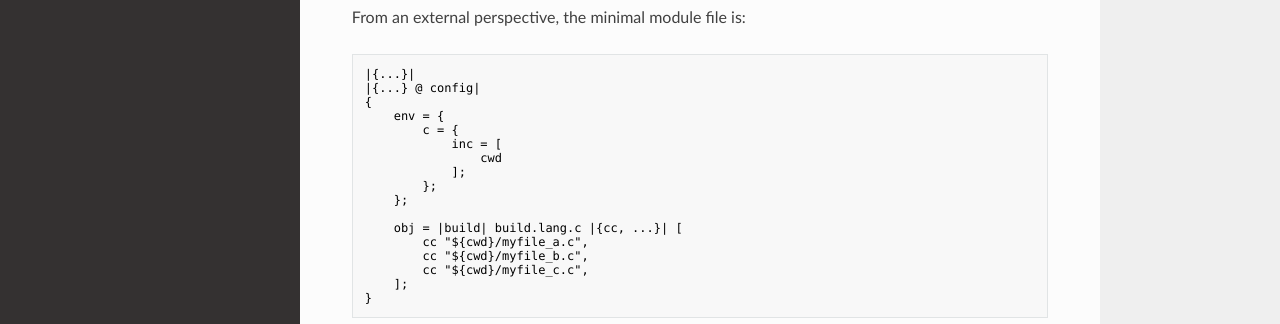
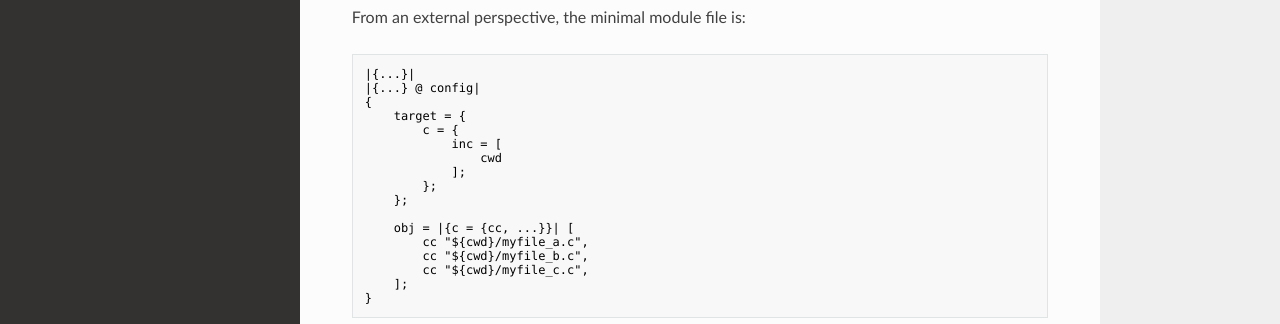
Before and after one commit to lead-build/lead-lib, an MkDocs documentation site: the page built from docs/index.md, in a window 1280 px wide and 900 px high, scrolled down 1468 px. Shown: the part 228-552 px from the top of the window. Built offline with MkDocs 1.6.1, drawn with Linux system fonts in a browser that asks for light colours; nearby versions of some CDN libraries.

Commit message:
Start following documented design - no link no merge yet

```diff
--- a/docs/index.md
+++ b/docs/index.md
@@ -82,7 +82,7 @@ From an external perspective, the minimal module file is:
 |{...}|
 |{...} @ config|
 {
-    env = {
+    target = {
         c = {
             inc = [
                 cwd
@@ -90,7 +90,7 @@ From an external perspective, the minimal module file is:
         };
     };
 
-    obj = |build| build.lang.c |{cc, ...}| [
+    obj = |{c = {cc, ...}}| [
         cc "${cwd}/myfile_a.c",
         cc "${cwd}/myfile_b.c",
         cc "${cwd}/myfile_c.c",
```
Also changed, not shown: 8 other files.
